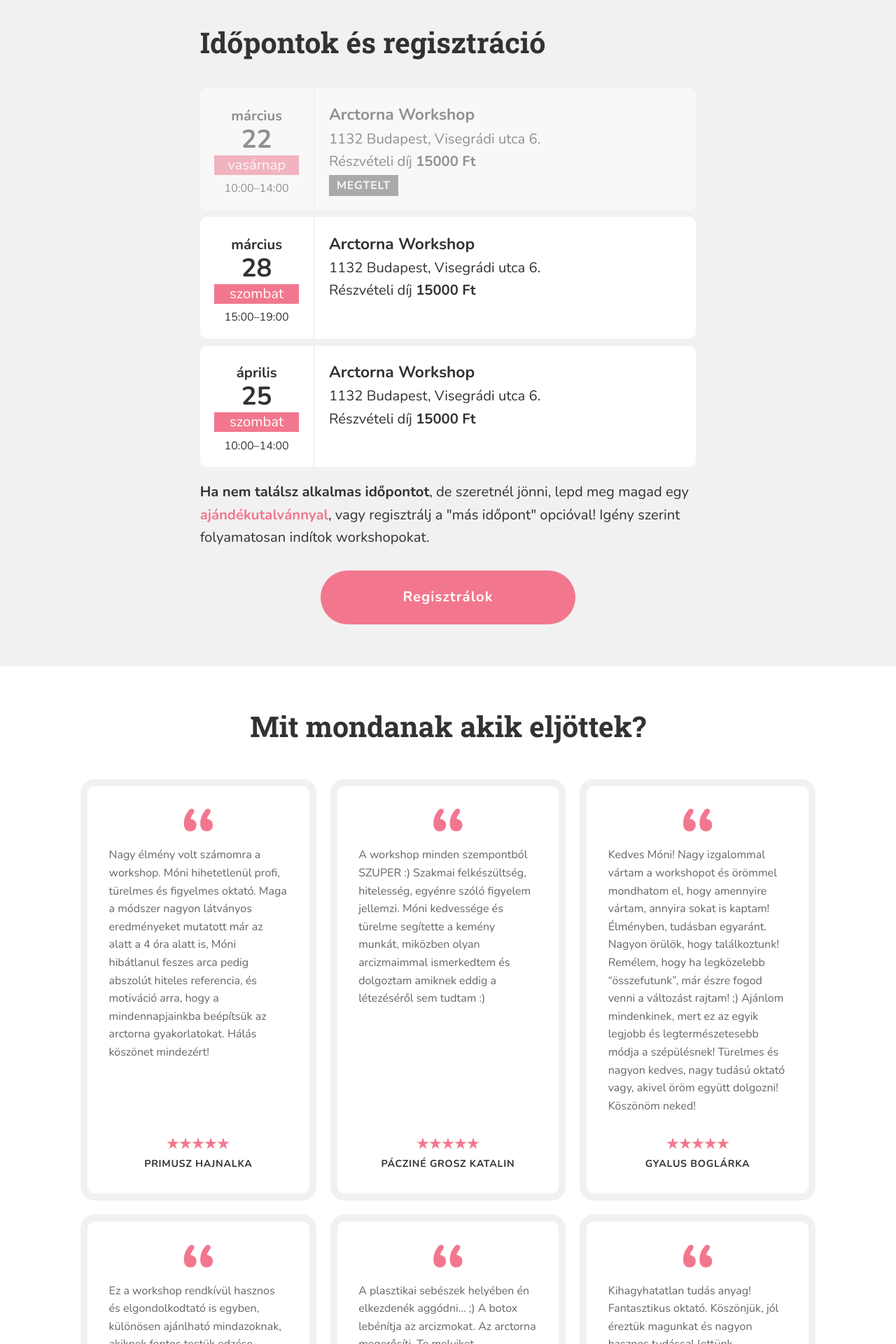
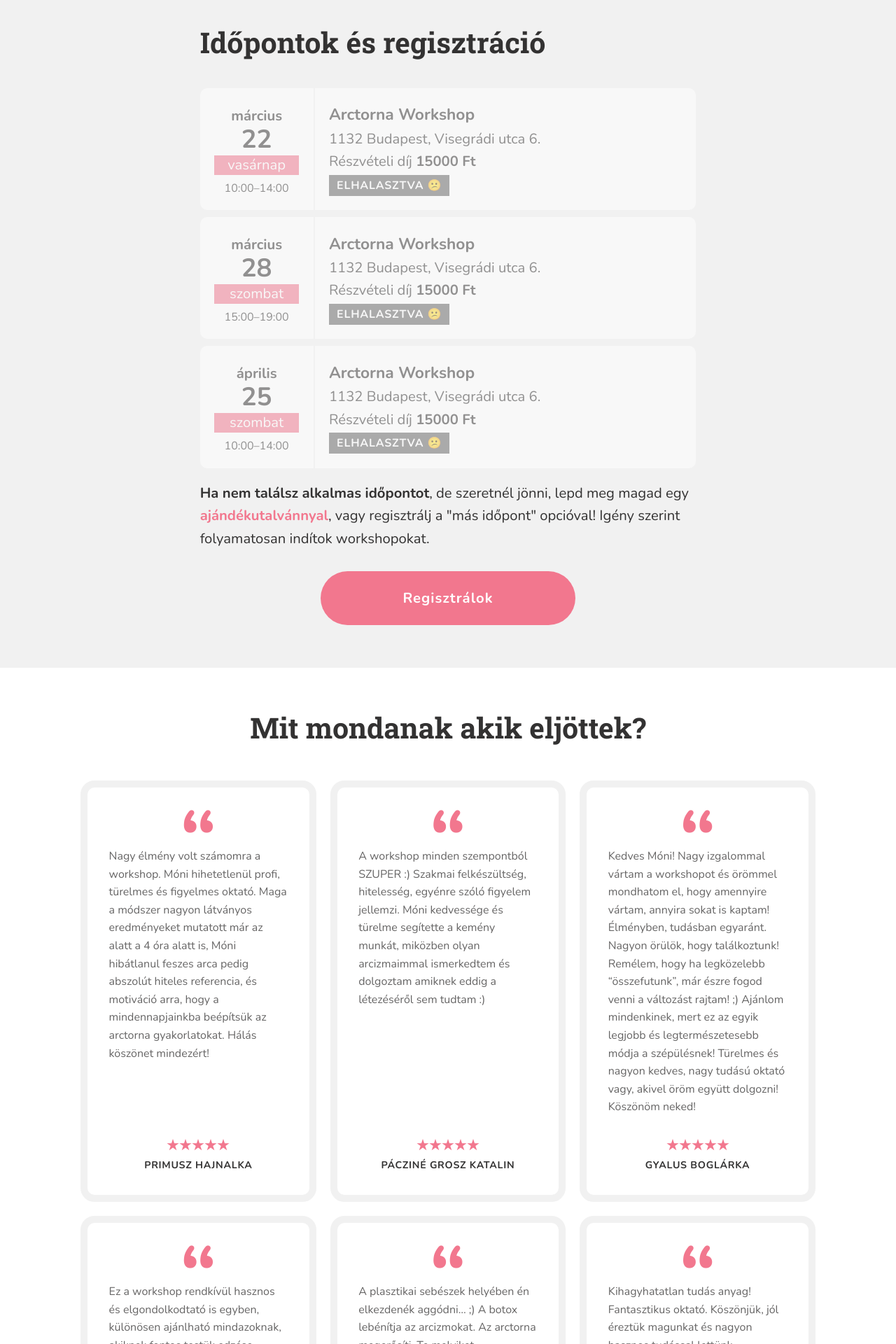
Before and after one commit to monikamudra/arctorna, a Jekyll site: the page built from workshop.md, in a window 1280 px wide. Shown: the part 2349-4269 px from the top of the page at 70% size. Built offline with Jekyll 4.4.1, drawn with Linux system fonts in a browser that asks for light colours.

Commit message:
Postpone all workshop events

```diff
--- a/_includes/events.html
+++ b/_includes/events.html
@@ -4,7 +4,7 @@
     {% capture eventdate %}{{ event.date | date: '%s' }}{% endcapture %}
     {% if eventdate > now %}
       <li class="c-List__Item">
-        <div class="c-Event{% if event.full %} c-Event--Full{% endif %}">
+        <div class="c-Event{% if event.full or event.postponed %} c-Event--Unavailable{% endif %}">
 
           <time class="c-Event__Date" datetime="{{ event.date | date_to_xmlschema }}">
             <span class="c-Event__Month">{%- include month.html date = event.date -%}</span>
@@ -27,7 +27,9 @@
             </div>
 
             {% if event.full %}
-              <div class="c-Event__Full">Megtelt</div>
+              <div class="c-Event__Tag">Megtelt</div>
+            {% elsif event.postponed %}
+              <div class="c-Event__Tag">Elhalasztva 😕</div>
             {% endif %}
 
             {% if event.classes %}
--- a/_sass/components/_event.scss
+++ b/_sass/components/_event.scss
@@ -53,7 +53,7 @@
   font-size: font-size-em(1);
 }
 
-.c-Event__Full {
+.c-Event__Tag {
   @include all-caps;
   display: inline-block;
   padding: .2em .7em .1em;
@@ -75,6 +75,6 @@
 
 // .c-Event__PriceDesc {}
 
-.c-Event--Full {
+.c-Event--Unavailable {
   opacity: .5;
 }
```
Also changed, not shown: _data/workshop.yaml (+5 -12 lines).
